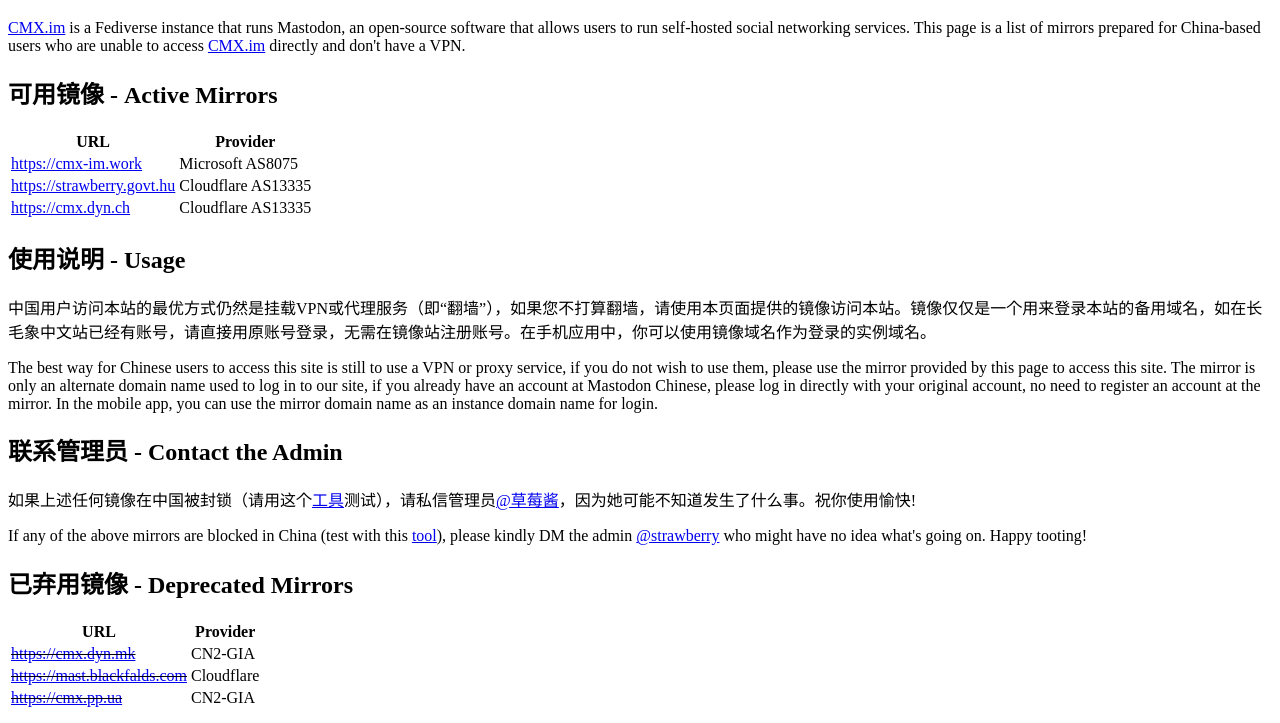
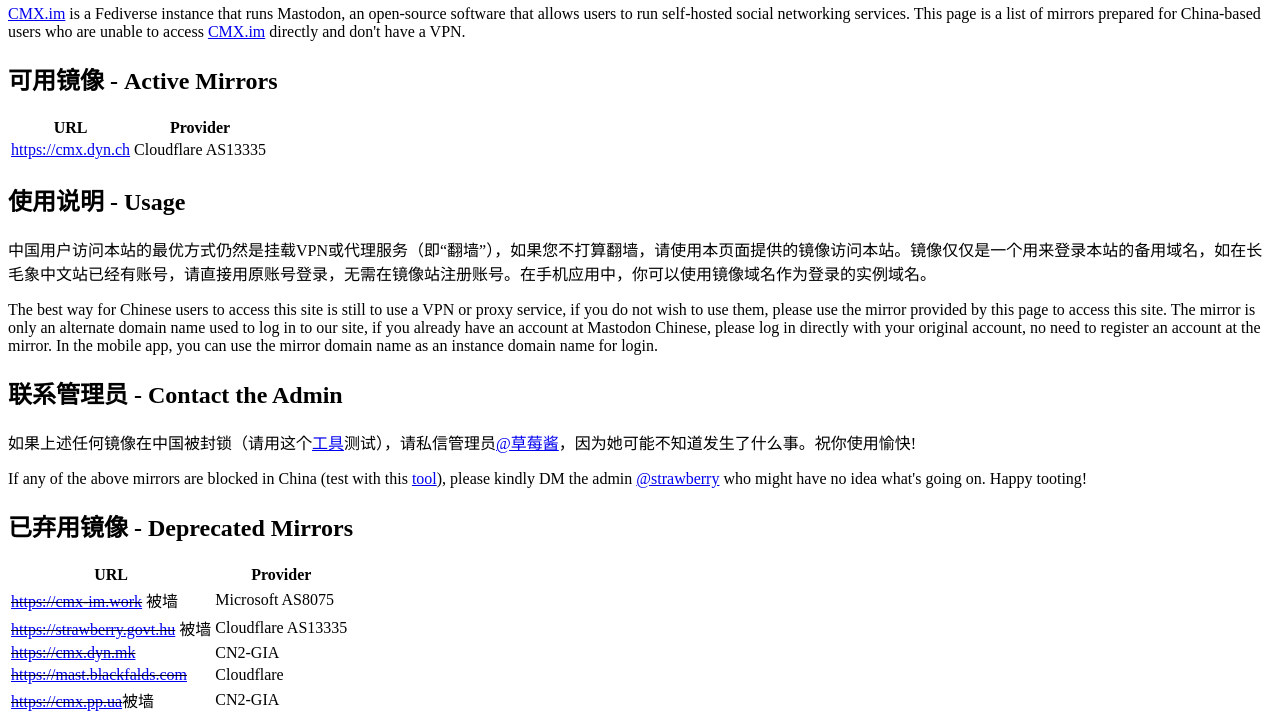
Before and after one commit to cmx-im/unblock-cmx, a plain HTML site: page public_html/index.html in a window 1280 px wide. Shown: the part 134-857 px from the top of the page. Drawn offline with Linux system fonts and the light colour scheme.

Commit message:
Update walled domains

```diff
--- a/public_html/index.html
+++ b/public_html/index.html
@@ -1,11 +1,3 @@
-<!DOCTYPE html PUBLIC "-//W3C//DTD XHTML 1.0 Transitional//EN" "http://www.w3.org/TR/xhtml1/DTD/xhtml1-transitional.dtd">
-<html xmlns="http://www.w3.org/1999/xhtml">
-<head>
-<meta http-equiv="Content-type" content="text/html; charset=utf-8" />
-<title>Unblock CMX</title>
-</head>
-<body>
-
 <h1 id="-unblock-cmx">长毛象中文站免翻墙镜像 - Unblock CMX</h1>
 <p><a href="https://m.cmx.im">CMX.im</a> 是一个运行Mastodon的Fediverse实例，Mastodon是一个开源软件，允许用户运行自我托管的社交网络服务。本页是为无法直接访问<a href="https://m.cmx.im">CMX.im</a>且没有VPN的中国用户准备的镜像列表。</p>
 <p><a href="https://m.cmx.im">CMX.im</a> is a Fediverse instance that runs Mastodon, an open-source software that allows users to run self-hosted social networking services. This page is a list of mirrors prepared for China-based users who are unable to access <a href="https://m.cmx.im">CMX.im</a> directly and don&#39;t have a VPN.</p>
@@ -18,14 +10,6 @@
 </tr>
 </thead>
 <tbody>
-<tr>
-<td><a href="https://cmx-im.work">https://cmx-im.work</a></td>
-<td>Microsoft AS8075</td>
-</tr>
-<tr>
-<td><a href="https://strawberry.govt.hu">https://strawberry.govt.hu</a></td>
-<td>Cloudflare AS13335</td>
-</tr>
 <tr>
 <td><a href="https://cmx.dyn.ch">https://cmx.dyn.ch</a></td>
 <td>Cloudflare AS13335</td>
@@ -48,6 +32,14 @@
 </thead>
 <tbody>
 <tr>
+<td><del><a href="https://cmx-im.work">https://cmx-im.work</a></del> 被墙</td>
+<td>Microsoft AS8075</td>
+</tr>
+<tr>
+<td><del><a href="https://strawberry.govt.hu">https://strawberry.govt.hu</a></del> 被墙</td>
+<td>Cloudflare AS13335</td>
+</tr>
+<tr>
 <td><del><a href="https://cmx.dyn.mk">https://cmx.dyn.mk</a></del></td>
 <td>CN2-GIA</td>
 </tr>
@@ -56,13 +48,8 @@
 <td>Cloudflare</td>
 </tr>
 <tr>
-<td><del><a href="https://cmx.pp.ua">https://cmx.pp.ua</a></del></td>
+<td><del><a href="https://cmx.pp.ua">https://cmx.pp.ua</a></del>被墙</td>
 <td>CN2-GIA</td>
 </tr>
 </tbody>
 </table>
-
-</tbody>
-</table>
-</body>
-</html>
```
Also changed, not shown: 1 other file.
